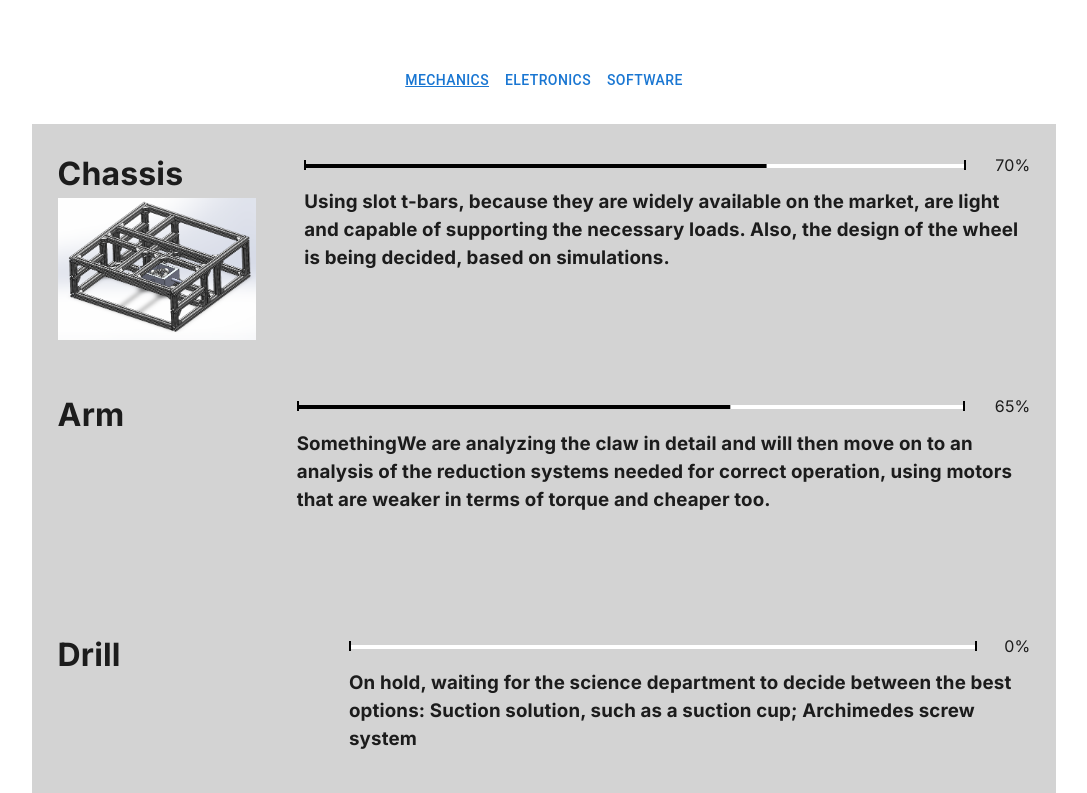
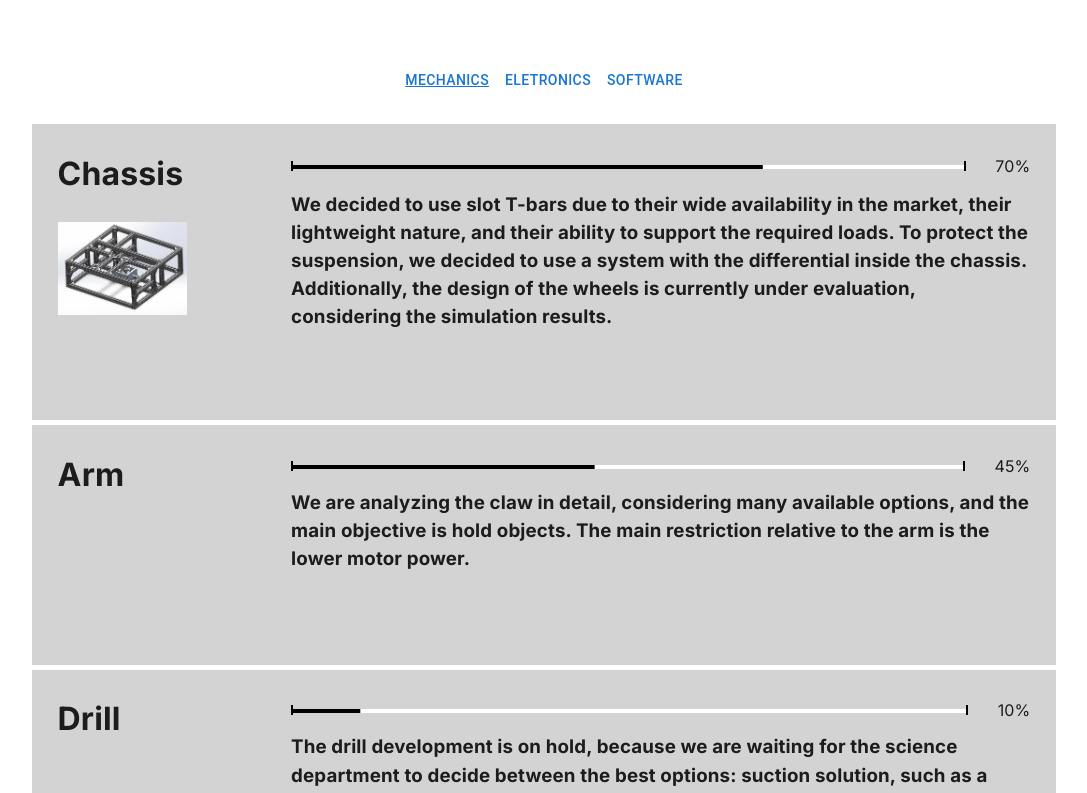
Before and after one commit to El-Banderas/rovers-site, a Next.js app: page /rovers-site/projects2 in a window 1280 px wide. Shown: the part 342-1135 px from the top of the page, without its empty margins (96-1183 px from the left). Built offline with nearby package versions, Linux system fonts and the light colour scheme.

Commit message:
Update text

```diff
--- a/src/app/projects2/Department.tsx
+++ b/src/app/projects2/Department.tsx
@@ -1,12 +1,13 @@
 import { Phase, PhaseListProps  } from "./data";
 import PhaseInfo from './Phase/PhaseInfo'
+import styles from './styles.module.css'
 
 interface IDepartment {
     department : PhaseListProps
 }
 
 export default function Department(props : IDepartment) {
-  return <div>
+  return <div className={styles.gap}>
         {
             props.department.phases.map((phase :Phase ) => (
                 <PhaseInfo key={phase.name} phase={phase} />
--- a/src/app/projects2/Phase/PhaseInfo.tsx
+++ b/src/app/projects2/Phase/PhaseInfo.tsx
@@ -18,7 +18,7 @@ export default function Department(props : IPhase) {
 <Image
       src={props.phase.image}
       style={{
-        width: '100%',
+        width: '70%',
         height: 'auto',
       }}
       alt={props.phase.name}
--- a/src/app/projects2/Phase/styles.module.css
+++ b/src/app/projects2/Phase/styles.module.css
@@ -15,14 +15,14 @@
 }
 
 .left{
-  flex-grow: 1;
-  flex-basis: 50%;
+  width: 20%;
+  display: flex;
+  flex-direction: column;
+  gap: 10%;
+}
+.right{
+  margin-top: .67em;
+  width: 80%;
   display: flex;
   flex-direction: column;
 }
-.right{
-  margin-top: .67em;
-  flex-grow: 3;
-  display: flex;
-  flex-direction: column;
-}
--- a/src/app/projects2/data.tsx
+++ b/src/app/projects2/data.tsx
@@ -18,17 +18,27 @@ const mechanicsPhases : PhaseListProps = {"phases": [
             "name" : "Chassis",
             "progression" : 70,
             "image": chassis,
-            "description": "Using slot t-bars, because they are widely available on the market, are light and capable of supporting the necessary loads. Also, the design of the wheel is being decided, based on simulations.",
+            "description": `
+             We decided to use slot T-bars due to their wide availability in the market, their lightweight nature, and their ability to support the required loads.
+             To protect the suspension, we decided to use a system with the differential inside the chassis.
+             Additionally, the design of the wheels is currently under evaluation, considering the simulation results.
+            `,
         },
         {
             "name" : "Arm",
-            "progression" : 65,
-            "description": "SomethingWe are analyzing the claw in detail and will then move on to an analysis of the reduction systems needed for correct operation, using motors that are weaker in terms of torque and cheaper too."
+            "progression" : 45,
+            "description": `
+            We are analyzing the claw in detail, considering many available options, and the main objective is hold objects.
+            The main restriction relative to the arm is the lower motor power.
+            `
         },
         {
             "name" : "Drill",
-            "progression" : 0,
-            "description": "On hold, waiting for the science department to decide between the best options: Suction solution, such as a suction cup; Archimedes screw system"
+            "progression" : 10,
+            "description": `
+            The drill development is on hold, because we are waiting for the science department to decide between the best options:
+            suction solution, such as a suction cup,
+            or an archimedes screw system.`
         },
       ]
     }
--- a/src/app/projects2/styles.module.css
+++ b/src/app/projects2/styles.module.css
@@ -1,3 +1,8 @@
+.gap{
+  display: flex;
+  flex-direction: column;
+gap: 5px;
+}
 
 .title{
   padding-left: 1%;
```
